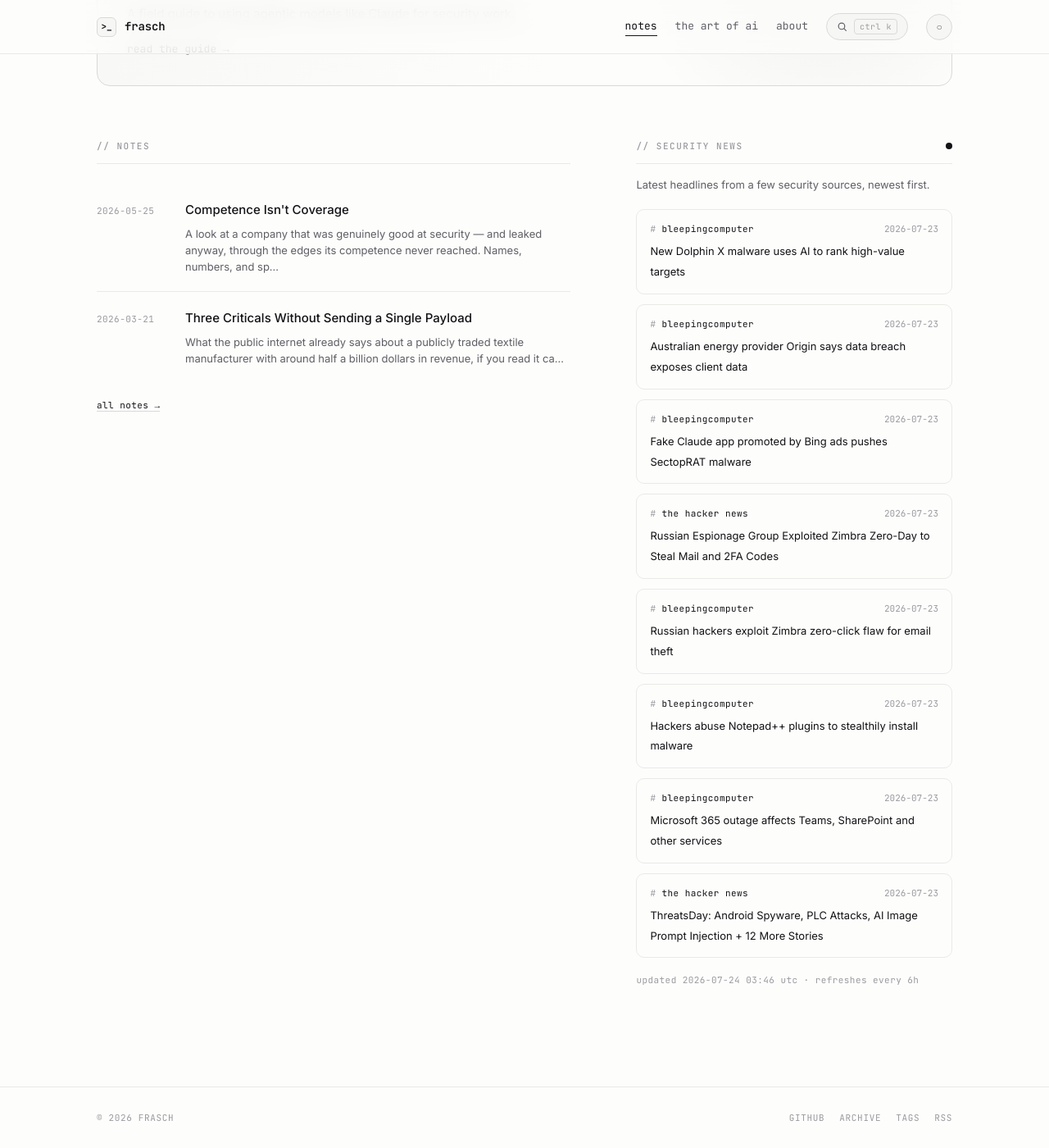
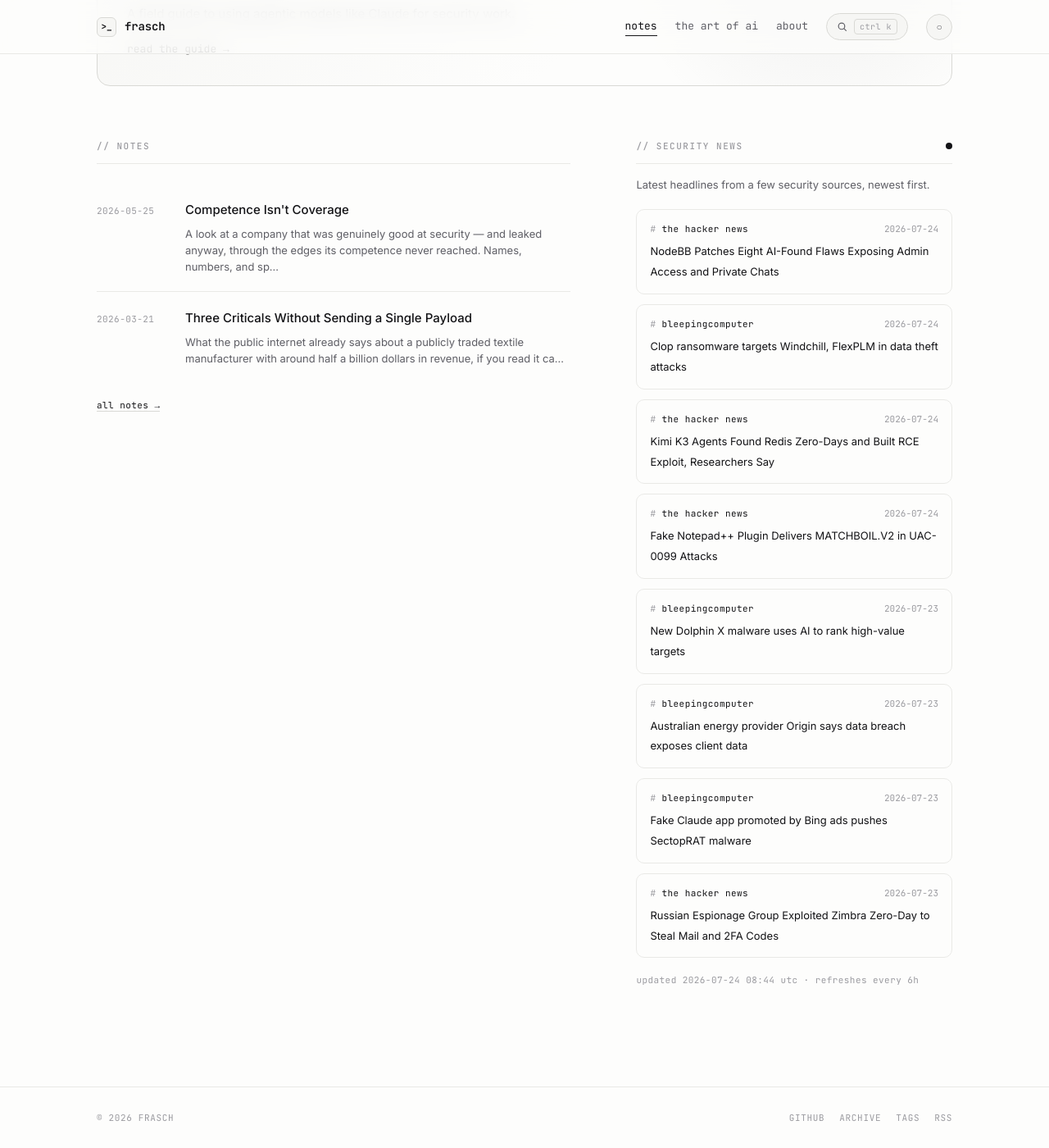
Before and after one commit to whoisfrasch/frasch, a Jekyll site: the page built from index.html, in a window 1280 px wide and 1400 px high, scrolled down 615 px. Shown: the whole window at 82% size. Built offline with Jekyll 4.4.1, drawn with Linux system fonts in a browser that asks for light colours.

Commit message:
Refresh security news feed

```diff
--- a/_data/news.json
+++ b/_data/news.json
@@ -1,6 +1,30 @@
 {
-  "updated": "2026-07-24T03:46:39Z",
+  "updated": "2026-07-24T08:44:15Z",
   "items": [
+    {
+      "source": "the hacker news",
+      "title": "NodeBB Patches Eight AI-Found Flaws Exposing Admin Access and Private Chats",
+      "link": "https://thehackernews.com/2026/07/nodebb-patches-eight-ai-found-flaws.html",
+      "date": "2026-07-24T07:41:06Z"
+    },
+    {
+      "source": "bleepingcomputer",
+      "title": "Clop ransomware targets Windchill, FlexPLM in data theft attacks",
+      "link": "https://www.bleepingcomputer.com/news/security/clop-ransomware-targets-windchill-flexplm-in-data-theft-attacks/",
+      "date": "2026-07-24T07:36:39Z"
+    },
+    {
+      "source": "the hacker news",
+      "title": "Kimi K3 Agents Found Redis Zero-Days and Built RCE Exploit, Researchers Say",
+      "link": "https://thehackernews.com/2026/07/kimi-k3-agents-found-redis-zero-days.html",
+      "date": "2026-07-24T06:58:27Z"
+    },
+    {
+      "source": "the hacker news",
+      "title": "Fake Notepad++ Plugin Delivers MATCHBOIL.V2 in UAC-0099 Attacks",
+      "link": "https://thehackernews.com/2026/07/fake-notepad-plugin-delivers.html",
+      "date": "2026-07-24T06:50:57Z"
+    },
     {
       "source": "bleepingcomputer",
       "title": "New Dolphin X malware uses AI to rank high-value targets",
@@ -24,30 +48,6 @@
       "title": "Russian Espionage Group Exploited Zimbra Zero-Day to Steal Mail and 2FA Codes",
       "link": "https://thehackernews.com/2026/07/russian-espionage-group-exploited.html",
       "date": "2026-07-23T18:36:08Z"
-    },
-    {
-      "source": "bleepingcomputer",
-      "title": "Russian hackers exploit Zimbra zero-click flaw for email theft",
-      "link": "https://www.bleepingcomputer.com/news/security/russian-hackers-exploit-zimbra-zero-click-flaw-for-email-theft/",
-      "date": "2026-07-23T16:49:27Z"
-    },
-    {
-      "source": "bleepingcomputer",
-      "title": "Hackers abuse Notepad++ plugins to stealthily install malware",
-      "link": "https://www.bleepingcomputer.com/news/security/hackers-abuse-notepad-plus-plus-plugins-to-stealthily-install-malware/",
-      "date": "2026-07-23T16:32:35Z"
-    },
-    {
-      "source": "bleepingcomputer",
-      "title": "Microsoft 365 outage affects Teams, SharePoint and other services",
-      "link": "https://www.bleepingcomputer.com/news/microsoft/microsoft-365-outage-affects-teams-sharepoint-and-other-services/",
-      "date": "2026-07-23T15:34:43Z"
-    },
-    {
-      "source": "the hacker news",
-      "title": "ThreatsDay: Android Spyware, PLC Attacks, AI Image Prompt Injection + 12 More Stories",
-      "link": "https://thehackernews.com/2026/07/threatsday-android-spyware-plc-attacks.html",
-      "date": "2026-07-23T15:02:07Z"
     }
   ]
 }
```
